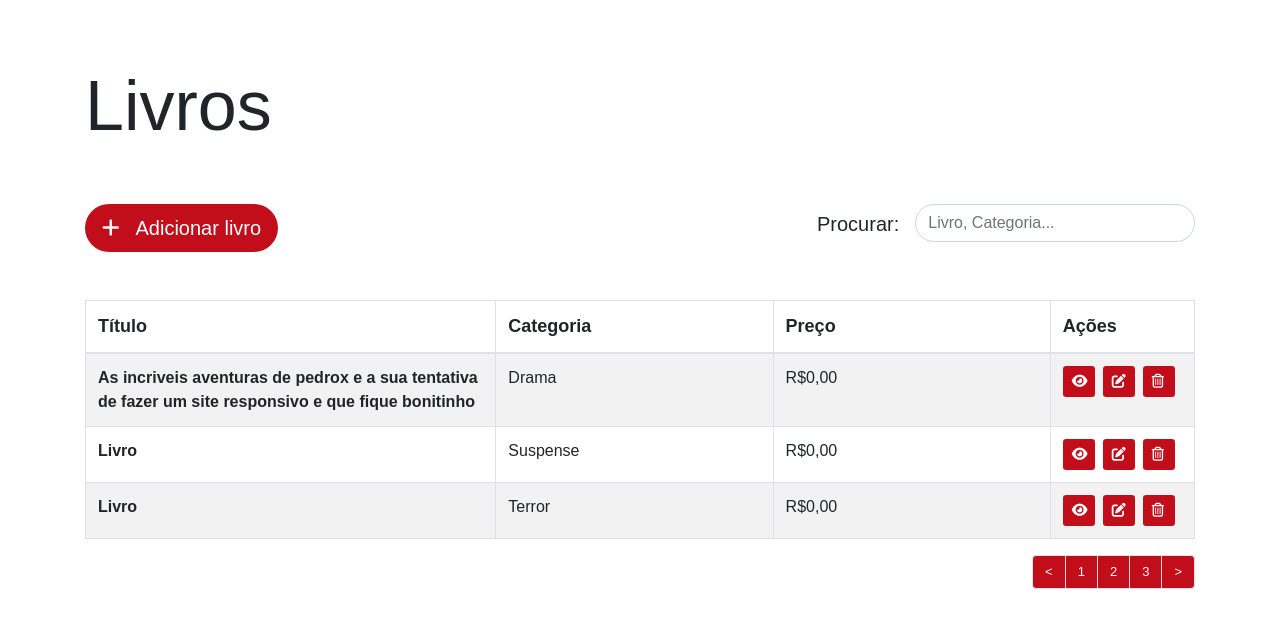
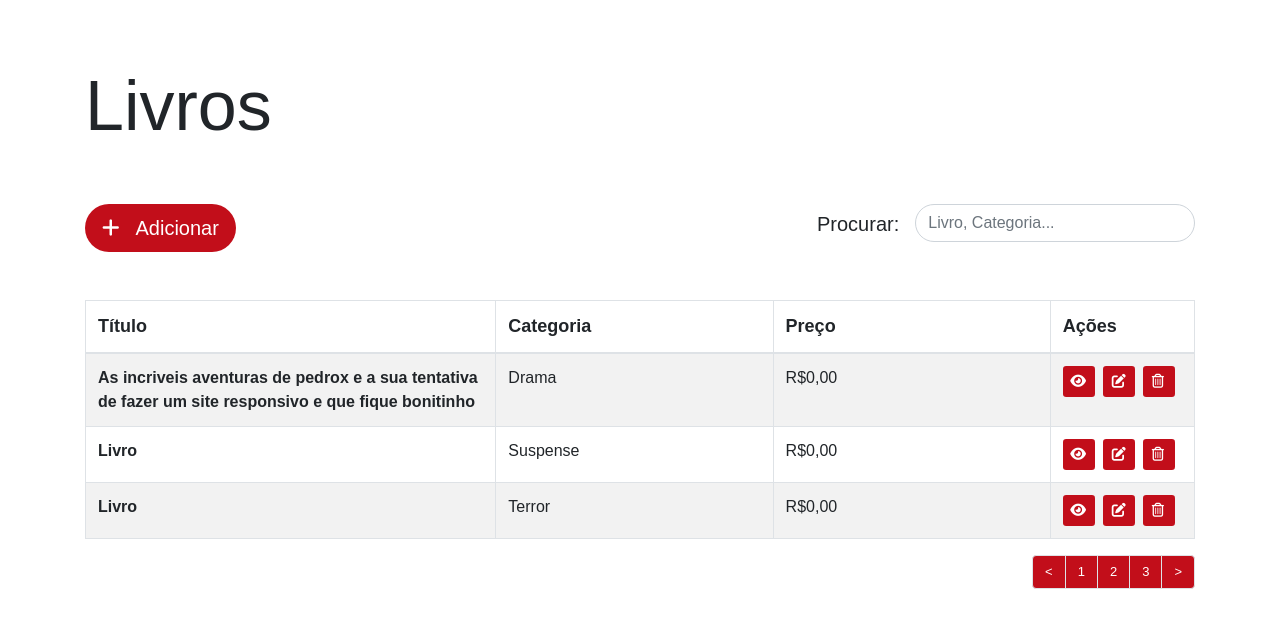
Before and after one commit to HenriqueAurelio/Trainee-Grupo-3, a PHP site: page /html/indexcrud.html in a window 1280 px wide. Shown: the top 628 px of the page. Run offline with PHP 8.4, Linux system fonts and the light colour scheme; some libraries are stand-ins or nearby versions; some web fonts are replaced.

Commit message:
Ajuste no botao de visualizar da tabela e ao invés de deixar 'Adicionar Livro' no botao de add deixei só 'Adicionar'

```diff
--- a/css/styles.css
+++ b/css/styles.css
@@ -9,6 +9,12 @@
 
 .cabecalho-crud{
     border-radius: 100px !important;
+}
+
+.adjust-eyeicon-crud{
+    margin-left: -1.5px;
+    margin-top: 3px;
+    height: 5px;
 }
 
 .procurar-crud{
--- a/html/indexcrud.html
+++ b/html/indexcrud.html
@@ -19,7 +19,7 @@
             <h1 class="mt-5 pt-3 start-crud">Livros</h1>
             <div class="row">
                     <div class="col-md-6" id="add-crud-responsive">
-                        <button type="button" class="btn newbox-crud btn-crud btn-lg mb-5 mt-5 cabecalho-crud"><i class="fas fa-plus mr-3"></i>Adicionar livro</button>
+                        <button type="button" class="btn newbox-crud btn-crud btn-lg mb-5 mt-5 cabecalho-crud"><i class="fas fa-plus mr-3"></i>Adicionar</button>
                     </div>
                     <div class="col-md-6" id="search-bar-crud">
                         <div class="input-group mt-5 mb-5 responsive-search-crud float-right">
@@ -42,19 +42,19 @@
                             <th class="font-adjustment-crud" scope="row">As incriveis aventuras de pedrox e a sua tentativa de fazer um site responsivo e que fique bonitinho</th>
                             <td class="font-adjustment-crud">Drama</td>
                             <td class="font-adjustment-crud">R$0,00</td>
-                            <td class="font-adjustment-crud"><a href=""><button type="button" class="btn btn-crud btn-crud-table newbox-crud btn-sm view-table-crud"><i class="fas fa-eye mr-1"></i></button></a><a href=""><button type="button" class="btn btn-crud btn-crud-table newbox-crud btn-sm ml-2"><i class="fas fa-edit mr-1"></i></button></a><button type="button" class="btn btn-crud btn-crud-table newbox-crud btn-sm ml-2" data-toggle="modal" data-target="#exampleModalCenter"><i class="far fa-trash-alt mr-1"></i></button></td>
+                            <td class="font-adjustment-crud"><a href=""><button type="button" class="btn btn-crud btn-crud-table newbox-crud btn-sm view-table-crud"><i class="fas fa-eye adjust-eyeicon-crud"></i></button></a><a href=""><button type="button" class="btn btn-crud btn-crud-table newbox-crud btn-sm ml-2"><i class="fas fa-edit mr-1"></i></button></a><button type="button" class="btn btn-crud btn-crud-table newbox-crud btn-sm ml-2" data-toggle="modal" data-target="#exampleModalCenter"><i class="far fa-trash-alt mr-1"></i></button></td>
                         </tr>
                         <tr>
                             <th class="font-adjustment-crud" scope="row">Livro</th>
                             <td class="font-adjustment-crud">Suspense</td>
                             <td class="font-adjustment-crud">R$0,00</td>
-                            <td class="font-adjustment-crud"><a href=""><button type="button" class="btn btn-crud btn-crud-table newbox-crud btn-sm view-table-crud"><i class="fas fa-eye mr-1"></i></button></a><a href=""><button type="button" class="btn btn-crud btn-crud-table newbox-crud btn-sm ml-2"><i class="fas fa-edit mr-1"></i></button></a><button type="button" class="btn btn-crud btn-crud-table newbox-crud btn-sm ml-2" data-toggle="modal" data-target="#exampleModalCenter"><i class="far fa-trash-alt mr-1"></i></button></td>
+                            <td class="font-adjustment-crud"><a href=""><button type="button" class="btn btn-crud btn-crud-table newbox-crud btn-sm view-table-crud"><i class="fas fa-eye adjust-eyeicon-crud"></i></button></a><a href=""><button type="button" class="btn btn-crud btn-crud-table newbox-crud btn-sm ml-2"><i class="fas fa-edit mr-1"></i></button></a><button type="button" class="btn btn-crud btn-crud-table newbox-crud btn-sm ml-2" data-toggle="modal" data-target="#exampleModalCenter"><i class="far fa-trash-alt mr-1"></i></button></td>
                         </tr>
                         <tr>
                             <th class="font-adjustment-crud" scope="row">Livro</th>
                             <td class="font-adjustment-crud">Terror</td>
                             <td class="font-adjustment-crud">R$0,00</td>
-                            <td class="font-adjustment-crud"><a href=""><button type="button" class="btn btn-crud btn-crud-table newbox-crud btn-sm view-table-crud"><i class="fas fa-eye mr-1"></i></button></a><a href=""><button type="button" class="btn btn-crud btn-crud-table newbox-crud btn-sm ml-2"><i class="fas fa-edit mr-1"></i></button></a><button type="button" class="btn btn-crud btn-crud-table newbox-crud btn-sm ml-2" data-toggle="modal" data-target="#exampleModalCenter"><i class="far fa-trash-alt mr-1"></i></button></td>
+                            <td class="font-adjustment-crud"><a href=""><button type="button" class="btn btn-crud btn-crud-table newbox-crud btn-sm view-table-crud"><i class="fas fa-eye adjust-eyeicon-crud"></i></button></a><a href=""><button type="button" class="btn btn-crud btn-crud-table newbox-crud btn-sm ml-2"><i class="fas fa-edit mr-1"></i></button></a><button type="button" class="btn btn-crud btn-crud-table newbox-crud btn-sm ml-2" data-toggle="modal" data-target="#exampleModalCenter"><i class="far fa-trash-alt mr-1"></i></button></td>
                         </tr>
                     </tbody>
                 </table>
```
